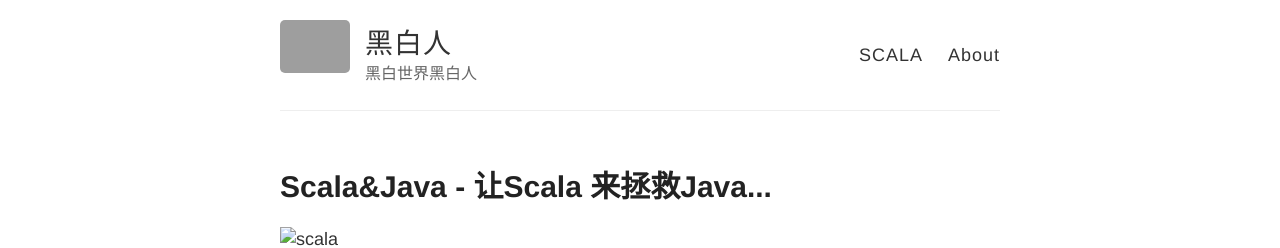
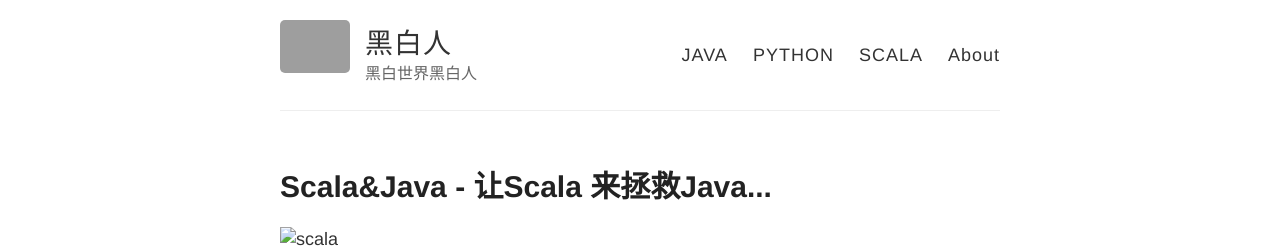
Before and after one commit to bingoyang/bingoyang.github.io, a Jekyll site: the page built from index.html, in a window 1280 px wide. Shown: the top 248 px of the page. Built offline with Jekyll 4.4.1, drawn with Linux system fonts in a browser that asks for light colours; Markdown is read by kramdown in place of the engine named in the settings; grey boxes are pictures that could not be loaded.

Commit message:
Updated default.html

```diff
--- a/_layouts/default.html
+++ b/_layouts/default.html
@@ -27,6 +27,8 @@
           </div>
 
           <nav>
+            <a href="{{ site.baseurl }}/">JAVA</a>
+            <a href="{{ site.baseurl }}/">PYTHON</a>
             <a href="{{ site.baseurl }}/">SCALA</a>
             <a href="{{ site.baseurl }}/about">About</a>
           </nav>
```
